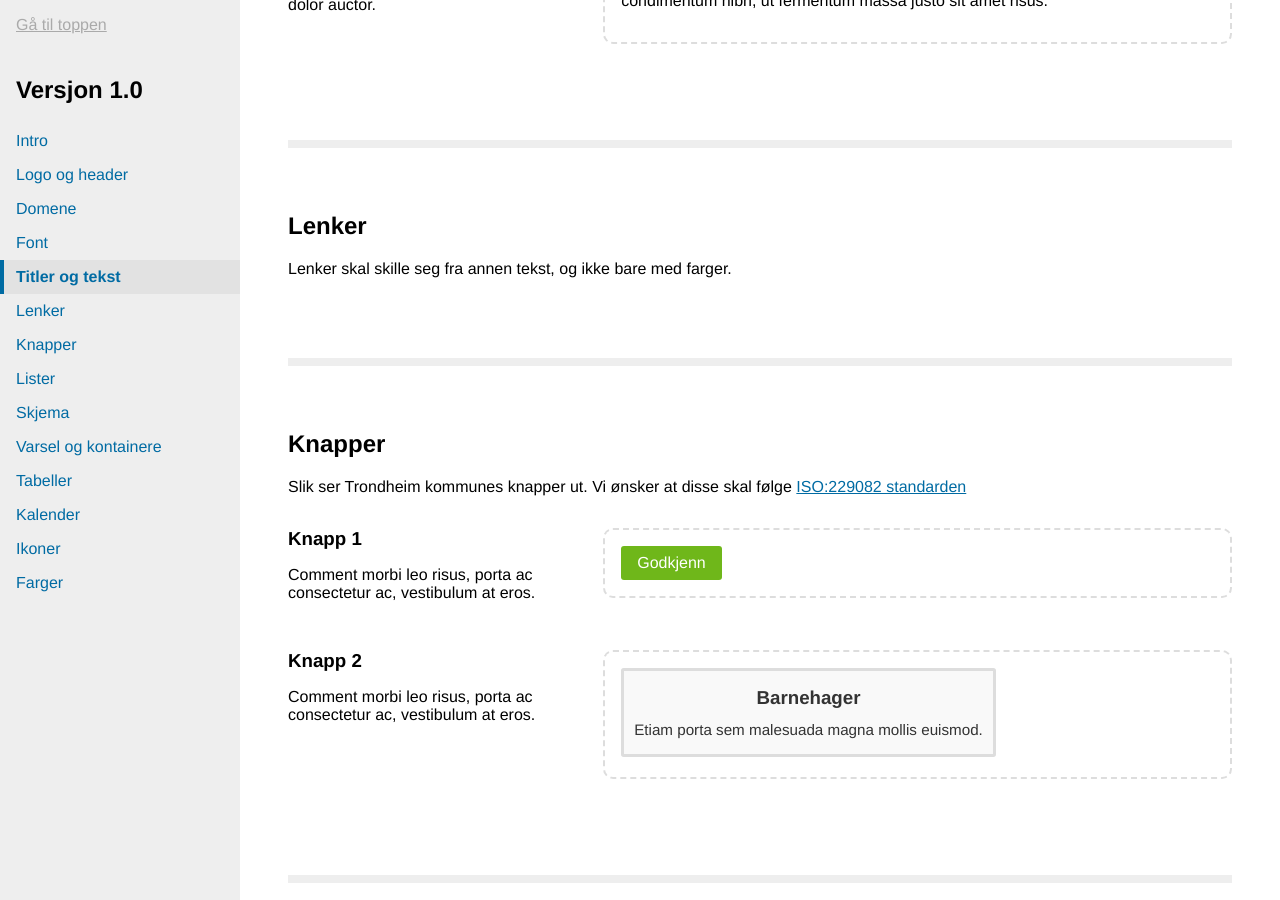
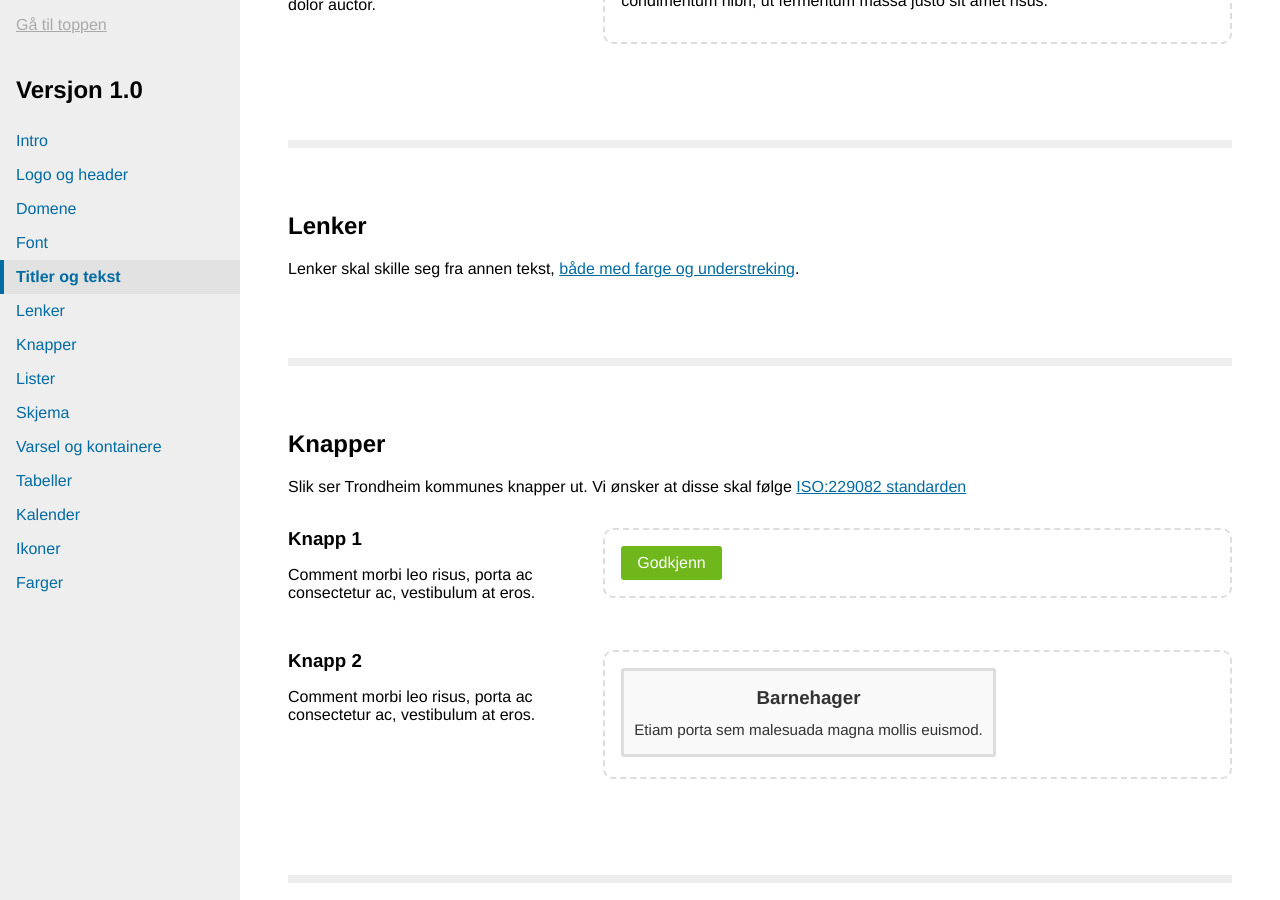
Before and after one commit to rskjonbe/styleguide, a Jekyll site: the page built from versjon/1.0/index.html, in a window 1280 px wide and 900 px high, scrolled down 2145 px. Built offline with Jekyll 4.4.1, drawn with Linux system fonts in a browser that asks for light colours; some of the changed text lies outside the part shown.

Commit message:
mildertidig oppdatering farger

```diff
--- a/versjon/1.0/farger.html
+++ b/versjon/1.0/farger.html
@@ -1,6 +1,14 @@
 <h2>Farger</h2>
 
+<p class="chapter-lead">Trondheim kommunes primære profilfarge er blå, supplert av grå, hvit og svart.
+
+</p>
+
 <ul>
+	<li>Bakgrunn header #006ba3</li>
+	<li>#bada55</li>
 	<li>#292939</li>
-	<li>#bada55</li>
+	<li>#292939</li>
+	<li>#292939</li>
+	<li>#292939</li>
 </ul>
--- a/versjon/1.0/lenker.html
+++ b/versjon/1.0/lenker.html
@@ -1,5 +1,5 @@
 <h2 class="chapter-heading">Lenker</h2>
 
 <p class="chapter-lead">
-    Lenker skal skille seg fra annen tekst, og ikke bare med farger.
+    Lenker skal skille seg fra annen tekst, <a href="#">både med farge og understreking</a>.
 </p>
```
